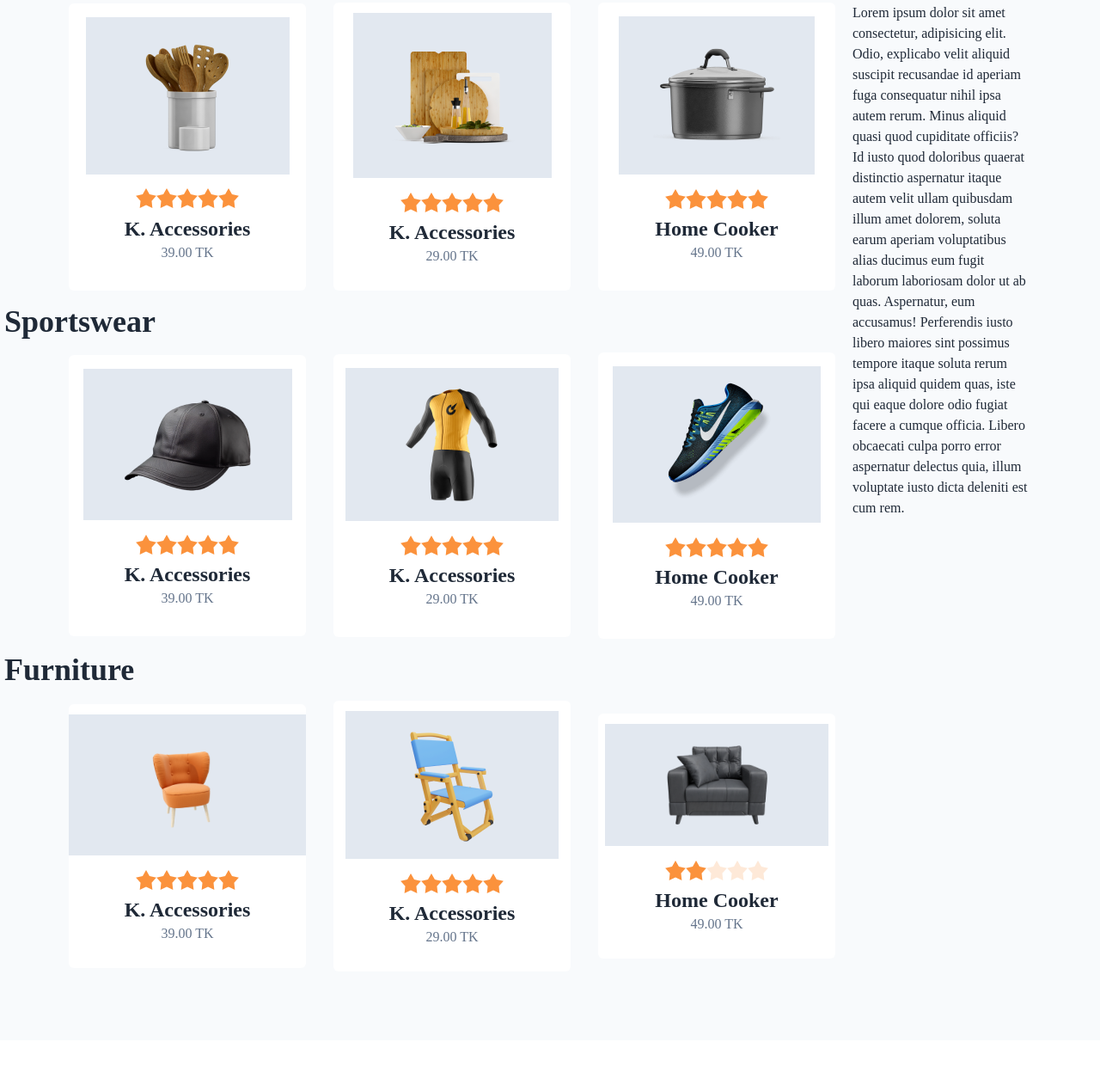
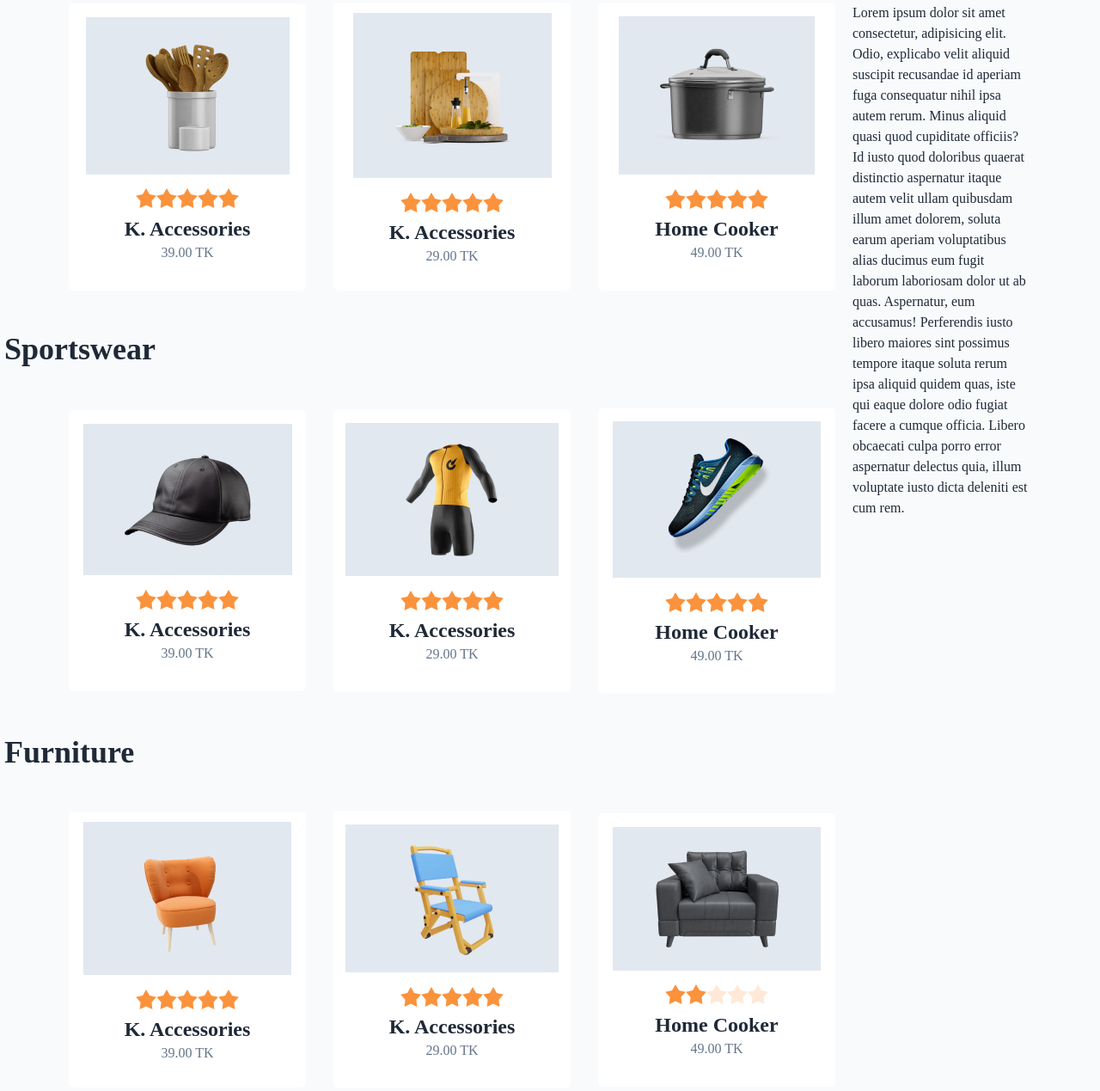
Before and after one commit to AkhiSharmin/Summer-sale, a plain HTML site: page index.html in a window 1280 px wide. Shown: the part 629-1898 px from the top of the page at 86% size. Before the commit the page ends 1839 px from the top, so only its background shows below. Drawn offline with nearby package versions, Linux system fonts and the light colour scheme.

Commit message:
added Furniture

```diff
--- a/index.html
+++ b/index.html
@@ -95,7 +95,7 @@
 
                     <!-- start Sportswear -->
                     <div>
-                        <h2 class="text-4xl font-bold py-4 -ml-[75px]">Sportswear</h2>
+                        <h2 class="text-4xl font-bold py-12 -ml-[75px]">Sportswear</h2>
                         <div class="grid grid-cols-1 lg:grid-cols-3 gap-8 items-center justify-center">
 
                             <div class="text-center bg-white py-4 rounded-md">
@@ -151,10 +151,11 @@
 
                     <!-- Furniture start  -->
                     <div>
-                        <h2 class="text-4xl font-bold py-4 -ml-[75px]">Furniture</h2>
+                        <h2 class="text-4xl font-bold py-12 -ml-[75px]">Furniture</h2>
                         <div class="grid grid-cols-1 lg:grid-cols-3 gap-8 items-center justify-center">
+
                             <div class="text-center bg-white py-3 rounded-md">
-                                <img class="mx-auto bg-slate-200 px-20 py-6" src="Images/Furniture/singel-sofa.png"
+                                <img class="mx-auto bg-slate-200 px-12 py-4" src="Images/Furniture/singel-sofa.png"
                                     alt="">
                                 <div class="py-4">
                                     <div class="rating text-center">
@@ -170,7 +171,7 @@
                                 </div>
                             </div>
 
-                            <div class="text-center bg-white py-3 rounded-md">
+                            <div class="text-center bg-white py-4 rounded-md">
                                 <img class="mx-auto bg-slate-200 px-16 py-4" src="Images/Furniture/chair.png" alt="">
                                 <div class="py-4">
                                     <div class="rating text-center">
@@ -186,8 +187,8 @@
                                 </div>
                             </div>
 
-                            <div class="text-center bg-white px-2 py-3 rounded-md">
-                                <img class="mx-auto bg-slate-200 px-16 py-4" src="Images/Furniture/sofa.png" alt="">
+                            <div class="text-center bg-white py-4 rounded-md">
+                                <img class="mx-auto bg-slate-200 px-10 py-4" src="Images/Furniture/sofa.png" alt="">
                                 <div class="py-4">
                                     <div class="rating text-center">
                                         <input type="radio" name="rating-2" class="mask mask-star-2 bg-orange-400" />
```
